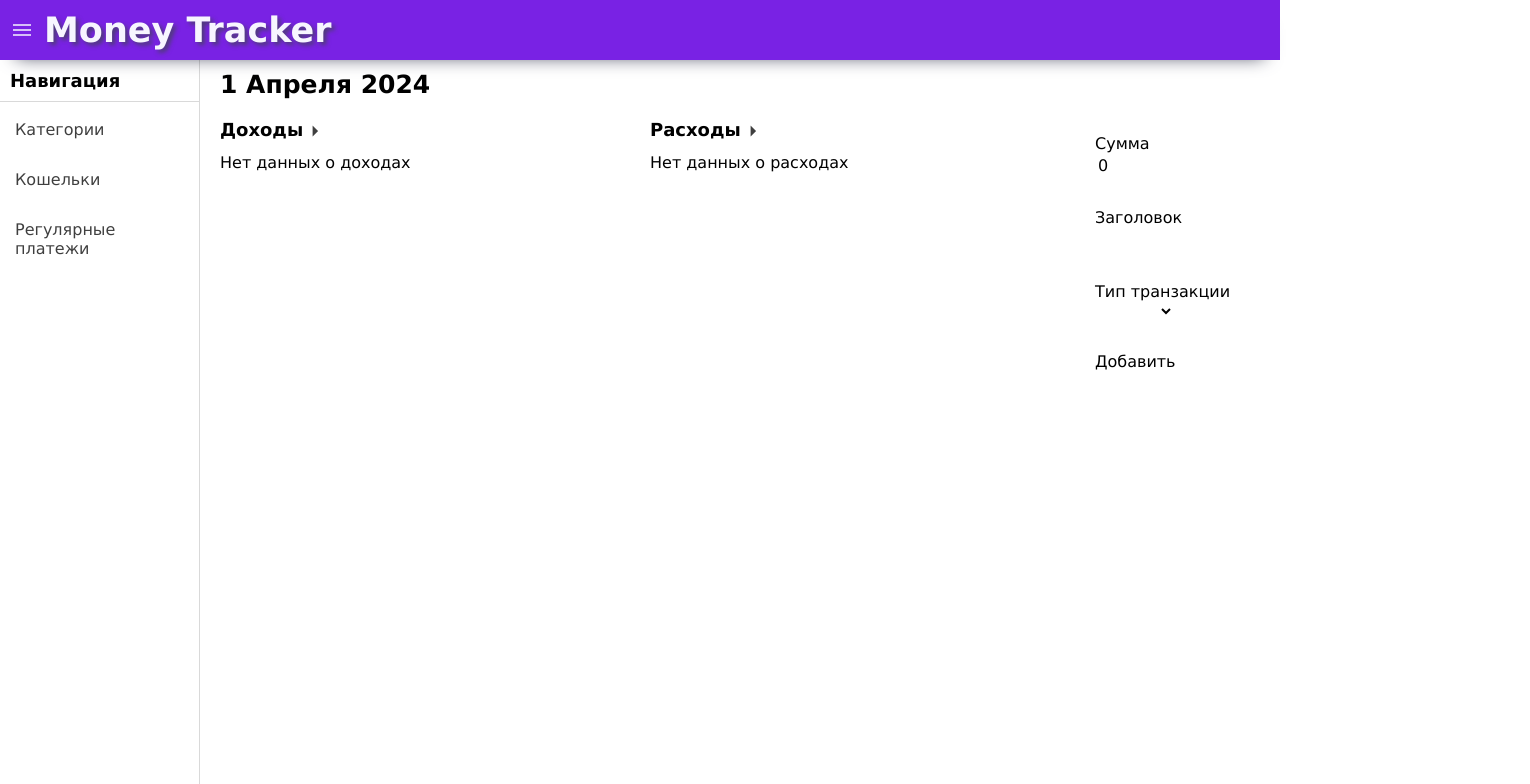
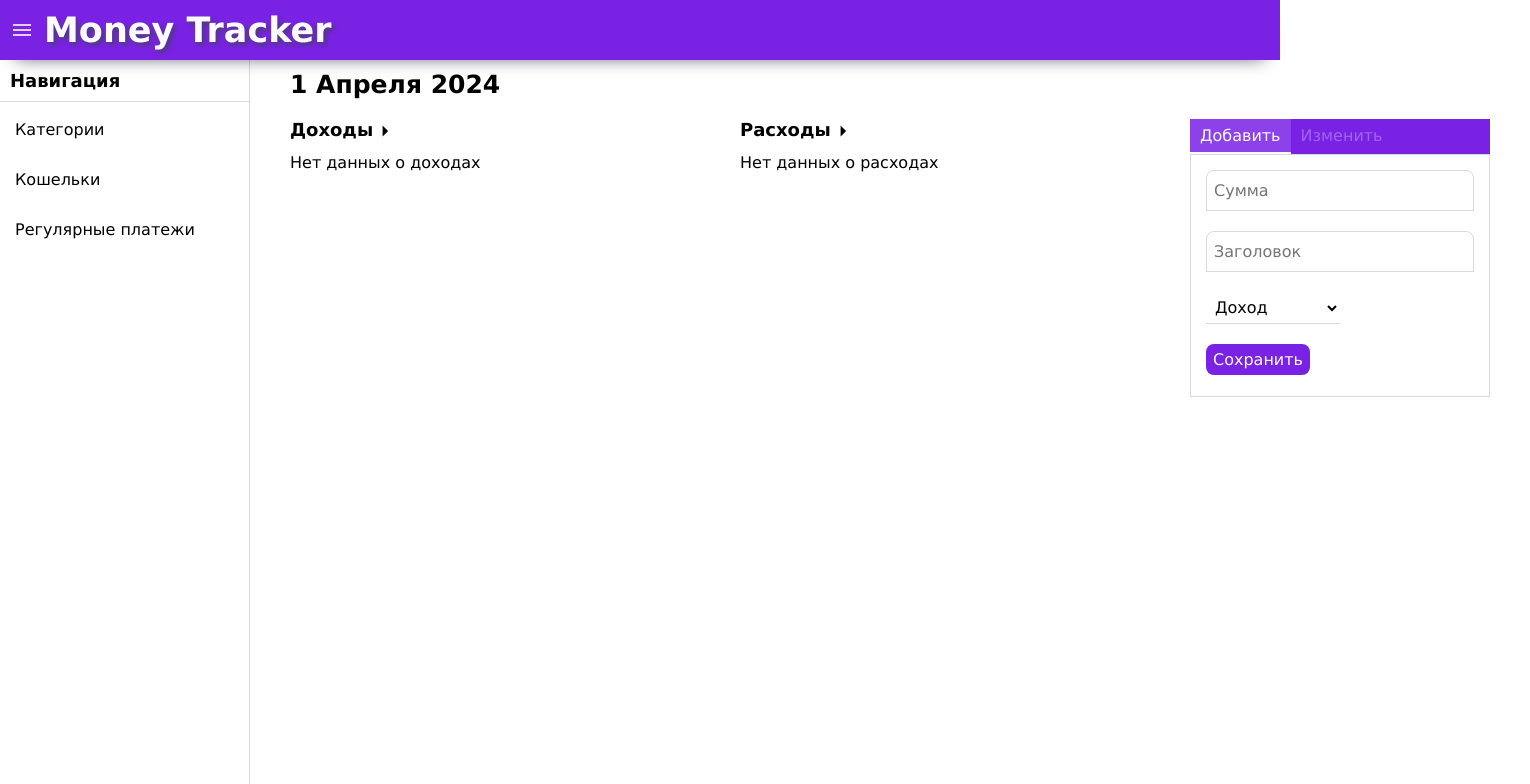
Before and after one commit to IvanDakukin/money-tracker, a Vue app: page /day/1711929600000 in a window 1280 px wide. Shown: the top 784 px of the page, 1530 px wide, since content can reach past the window. Built offline with nearby package versions, Linux system fonts and the light colour scheme.

Commit message:
Реализовал изменение транзакций. Добавил стили для формы на странице транзакций

```diff
--- a/src/App.vue
+++ b/src/App.vue
@@ -42,7 +42,6 @@ export default {
 </script>
 
 <style lang="scss">
-
 body {
   font-family: "Lucida Sans", "Lucida Sans Regular", "Lucida Grande",
     "Lucida Sans Unicode", Geneva, Verdana, sans-serif;
@@ -57,8 +56,12 @@ body {
 
   &__menu-btn {
     @extend %button;
+    opacity: 0.8;
     color: $light-color;
     margin: 0 10px;
+    &:hover {
+      opacity: 1;
+    }
   }
 
   &__link {
@@ -77,15 +80,13 @@ body {
 
 .main {
   display: flex;
-  height: 100vh;
 }
 
 .aside {
   display: block;
-  min-width: 200px;
+  min-width: 250px;
+  min-height: 100vh;
   border-right: $thin-border;
-  height: 100vh;
-
   &--closed {
     display: none;
   }
--- a/src/assets/scss/_extends.scss
+++ b/src/assets/scss/_extends.scss
@@ -1,20 +1,23 @@
+// тени
 %box-shadow {
   -webkit-box-shadow: 0px 13px 18px -16px rgba(66, 68, 90, 1);
   -moz-box-shadow: 0px 13px 18px -16px rgba(66, 68, 90, 1);
   box-shadow: 0px 13px 18px -16px rgba(66, 68, 90, 1);
 }
 
+%box-shadow-bottom {
+  -webkit-box-shadow: 0px 4px 18px -10px rgba(66, 68, 90, 1);
+  -moz-box-shadow: 0px 4px 18px -10px rgba(66, 68, 90, 1);
+  box-shadow: 0px 5px 18px -10px rgba(66, 68, 90, 1);
+}
+
 // кнопки
 %button {
   user-select: none;
   cursor: pointer;
-  opacity: 0.75;
   text-align: center;
   border-radius: 8px;
   transition: background-color 0.2s, color 0.2s;
-  &:hover {
-    opacity: 1;
-  }
 }
 
 %text-button {
@@ -27,8 +30,21 @@
 
 %tonal-button {
   @extend %button;
+  opacity: 0.8;
   background-color: $secondary-color;
   color: $main-color;
+  &:hover {
+    opacity: 1;
+  }
+}
+
+%flat-button {
+  @extend %button;
+  background-color: $main-color;
+  color: $light-color;
+  &:hover {
+    background-color: lighten($main-color, 5);
+  }
 }
 
 // контейнеры
@@ -36,7 +52,7 @@
 %main-content {
   padding-top: 10px;
   flex-basis: 100%;
-  margin: 0 20px;
+  margin: 0 40px;
 }
 
 %vert-center {
--- a/src/assets/scss/_reset.scss
+++ b/src/assets/scss/_reset.scss
@@ -64,7 +64,6 @@ input::-ms-clear {
 button,
 input[type="submit"] {
   border: none;
-  background: none;
   display: inline-block;
   cursor: pointer;
 }
--- a/src/assets/scss/_variables.scss
+++ b/src/assets/scss/_variables.scss
@@ -1,8 +1,8 @@
 $main-color: rgb(121, 34, 228);
 $secondary-color: rgb(121, 34, 228, 0.1);
-$light-color: rgb(247, 245, 255);
+$light-color: rgb(251, 250, 255);
 
-$light-grey: rgba(79, 79, 79, 0.717);
+$light-grey: rgba(177, 177, 177, 0.717);
 $red: #E53935;
 $green: #4caf50;
 
--- a/src/components/DayTransactions/TransactionsForm.vue
+++ b/src/components/DayTransactions/TransactionsForm.vue
@@ -1,70 +1,184 @@
 <template>
+  <div class="wrapper">
+    <div class="options">
+      <div
+        class="option"
+        :class="{ 'option--active': operationType === 'add' }"
+        @click="resetOperation"
+      >
+        Добавить
+      </div>
+      <div
+        class="option"
+        :class="{
+          'option--active': operationType === 'edit',
+          'option--disabled': operationType !== 'edit',
+        }"
+      >
+        Изменить
+      </div>
+    </div>
     <form class="form">
       <div class="form__element">
-      <label for="sum">Сумма</label>
-      <input type="number" id="sum" class="form__field" v-model="sum"/>
+        <input
+          type="text"
+          id="sum"
+          class="form__field"
+          v-model="transaction.sum"
+          placeholder="Cумма"
+        />
       </div>
       <div class="form__element">
-      <label for="title">Заголовок</label>
-      <input type="text" id="title" class="form__field" v-model="title" />
+        <input
+          type="text"
+          id="title"
+          class="form__field"
+          v-model="transaction.title"
+          placeholder="Заголовок"
+        />
       </div>
       <div class="form__element">
-      <label for="transaction-type">Тип транзакции</label>
-      <select id="transaction-type" v-model="type">
+        <select
+          id="transaction-type"
+          v-model="transaction.type"
+          class="form__select"
+        >
           <option value="income">Доход</option>
           <option value="expense">Расход</option>
         </select>
       </div>
       <div class="form__element">
-      <input type="submit" value="Добавить" @click.prevent="addTransaction" />
+        <input
+          type="submit"
+          value="Сохранить"
+          class="form__submit"
+          @click.prevent="handleSubmit"
+        />
       </div>
     </form>
+  </div>
 </template>
 
 <script>
+import Transaction from "@/model/Transaction";
 
 export default {
   data() {
     return {
-      sum: 0,
+      transaction: {
+        sum: "",
         title: "",
-      type: "",
+        date: this.date,
+        type: "income",
+      },
+      operationType: "add",
     };
   },
   props: {
+    initTransaction: Transaction,
     date: Date,
   },
   methods: {
-    addTransaction() {
-      const sum = this.type === "income" ? this.sum : -this.sum;
+    handleSubmit() {
+      // TODO: валидация формы
       const transaction = {
-        id: this.$store.getters.nextId,
+        ...this.transaction,
+        sum:
+          this.transaction.type === "income"
+            ? +(+this.transaction.sum).toFixed(2)
+            : -+(+this.transaction.sum).toFixed(2),
+      };
+      console.log(typeof transaction.sum);
+      if (this.operationType == "add") {
+        this.$store.dispatch("addTransaction", transaction);
+      } else if (this.operationType == "edit") {
+        this.$store.dispatch("editTransaction", transaction);
+      }
+      this.resetOperation();
+    },
+    resetOperation() {
+      this.transaction = {
+        sum: "",
+        title: "",
         date: this.date,
-        sum,
-        title: this.title,
+        type: "income",
       };
-      this.$store.dispatch("addTransaction", transaction);
+      this.operationType = "add";
+    },
+  },
+  watch: {
+    initTransaction(newTransaction) {
+      this.transaction = { ...newTransaction };
+      this.transaction.type = newTransaction.sum > 0 ? "income" : "expense";
+      this.transaction.sum = Math.abs(newTransaction.sum);
+      this.operationType = "edit";
     },
   },
 };
 </script>
 
 <style scoped lang="scss">
+.wrapper {
+  margin-left: auto;
+  margin-right: 40px;
+}
+.options {
+  display: flex;
+  background-color: $main-color;
+}
+.option {
+  color: $light-color;
+  padding: 7px 10px;
+  user-select: none;
+  cursor: pointer;
+  &--active {
+    border-bottom: 2px solid $light-color;
+    background-color: lighten($main-color, 7);
+  }
+  &--disabled {
+    opacity: 0.3;
+  }
+}
 .form {
-  display: flex;
-  flex-direction: column;
-  padding: 15px;
-
+  padding: 15px 15px 1px 15px;
+  width: 300px;
+  border: $thin-border;
   &__element {
-    margin-bottom: 30px;
+    margin-bottom: 20px;
   }
 
   &__field {
-    padding: 3px;
+    padding: 10px 7px;
+    border-bottom: 1px solid lighten($main-color, 30);
+    transition: border 0.1s;
+    border: $thin-border;
+    border-top-left-radius: 8px;
+    border-top-right-radius: 8px;
+    width: 100%;
+
+    &:hover {
+      border-bottom: 1px solid lighten($main-color, 20);
+    }
+    &:focus {
+      border-bottom: 2px solid $main-color;
+    }
   }
 
-  label {
-    margin-right: 10px;
+  &__select {
+    border-bottom: 1px solid lighten($main-color, 30);
+    padding: 1px;
+    padding: 5px;
+    border-bottom: $thin-border;
+    cursor: pointer;
+    width: 50%;
+    &:hover {
+      border-bottom: 1px solid lighten($main-color, 20);
+    }
+  }
+
+  &__submit {
+    @extend %flat-button;
+    padding: 6px 7px;
   }
 }
 </style>
--- a/src/store/modules/transactions.js
+++ b/src/store/modules/transactions.js
@@ -22,7 +22,7 @@ export default {
         title: "Продукты",
       },
       {
-        id: 3,
+        id: 4 ,
         date: new Date("05-01-2024"),
         sum: -500.25,
         title: "Продукты",
@@ -56,18 +56,35 @@ export default {
       const index = state.transactions.findIndex(
         (transaction) => transaction.id === id
       );
-      if(index !== -1) {
+      if (index !== -1) {
         state.transactions.splice(index, 1);
+      }
+    },
+    setTransaction(state, transaction) {
+      const index = state.transactions.findIndex(
+        (tr) => tr.id === transaction.id
+      );
+      console.log(index);
+      if (index !== -1) {
+        state.transactions[index] = new Transaction(
+          transaction.id,
+          transaction.date,
+          transaction.sum,
+          transaction.title
+        );
       }
     },
   },
 
   actions: {
-    addTransaction({ commit }, transaction) {
-      commit("addTransaction", transaction);
+    addTransaction({ commit, getters }, transaction) {
+      commit("addTransaction", { id: getters.nextId, ...transaction });
     },
     deleteTransaction({ commit }, id) {
       commit("deleteTransaction", id);
     },
+    editTransaction({ commit }, transaction) {
+      commit("setTransaction", transaction);
+    },
   },
 };
--- a/src/views/TransactionsView.vue
+++ b/src/views/TransactionsView.vue
@@ -36,7 +36,10 @@
                     >
                   </div>
                   <div class="manage">
-                    <span class="material-symbols-outlined manage__edit">
+                    <span
+                      class="material-symbols-outlined manage__edit"
+                      @click="editingTransaction = {...inc}"
+                    >
                       edit
                     </span>
                     <span
@@ -77,12 +80,15 @@
                   <div class="data">
                     <span class="data__title"> {{ expence.title }}</span>
                     <span class="data__sum data__sum--expence">
-                      {{ expence.sum }}</span
+                      {{ -expence.sum }}</span
                     >
                   </div>
 
                   <div class="manage">
-                    <span class="material-symbols-outlined manage__edit">
+                    <span
+                      class="material-symbols-outlined manage__edit"
+                      @click="editingTransaction = {...expence}"
+                    >
                       edit
                     </span>
                     <span
@@ -99,8 +105,7 @@
           </div>
         </div>
       </div>
-
-      <TransactionsForm :date="date" />
+      <TransactionsForm :init-transaction="editingTransaction" :date="date" />
     </div>
   </div>
 </template>
@@ -115,6 +120,7 @@ export default {
     return {
       incomeIsOpen: true,
       expencesIsOpen: true,
+      editingTransaction: null,
     };
   },
   props: {
@@ -132,12 +138,7 @@ export default {
       return this.transactions.filter((transaction) => transaction.sum > 0);
     },
     expences() {
-      return this.transactions
-        .filter((transaction) => transaction.sum < 0)
-        .map((transaction) => ({
-          ...transaction,
-          sum: Math.abs(transaction.sum),
-        }));
+      return this.transactions.filter((transaction) => transaction.sum < 0);
     },
     formatedDate() {
       return Formatter.dateToSentense(this.date);
@@ -173,7 +174,7 @@ export default {
 }
 
 .transactions {
-  width: 400px;
+  width: 420px;
   margin-right: 30px;
 
   &__opener {
```
Lines whose indentation alone changed are shown as unchanged.
